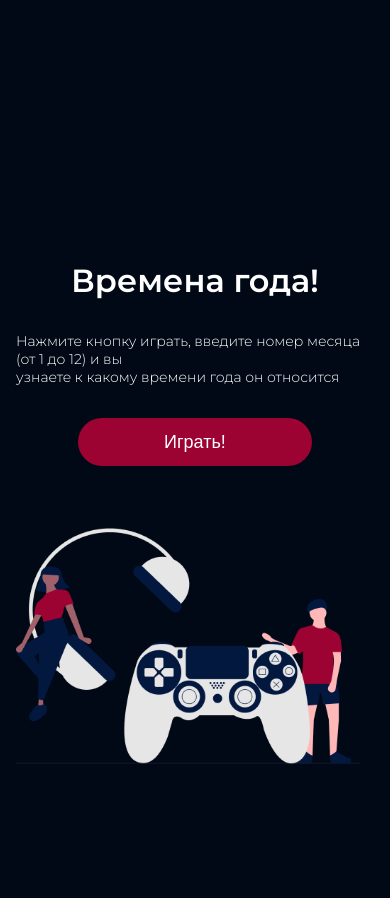
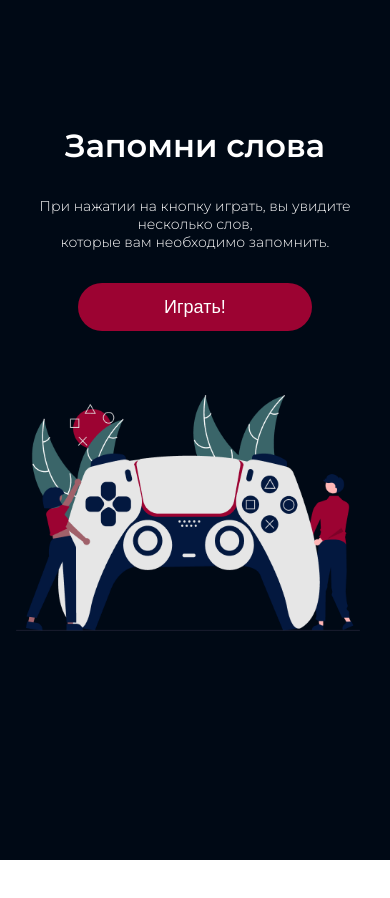
Before and after one commit to Skingabon/2-nd-course-hw, a plain HTML site: page 2-nd-course-hw/Block_2_JS_HW_7/index.html in a window 390 px wide. Shown: the part 2540-3438 px from the top of the page. After the commit the page ends 3400 px from the top, so only its background shows below. Drawn offline with Linux system fonts and the light colour scheme.

Commit message:
Закончил с версткой ДЗ_7

```diff
--- a/2-nd-course-hw/Block_2_JS_HW_7/_main.scss
+++ b/2-nd-course-hw/Block_2_JS_HW_7/_main.scss
@@ -236,5 +236,52 @@ body {
 width: 485px;
 height: 333px;
 margin-top: 233px;
+  }
+
+  .footer-content2 {
+    height: 800px;
+    background-image: url(img/main/Footer.png);
+    background-repeat: no-repeat;
+    background-position: center;
+    background-size: cover;
+    margin-top: -2px;
+    display: flex;
+    flex-wrap: wrap;
+    flex-direction: column;
+    gap: 135px;
+    }
+  .footer-content2__play {
+    display: inline-flex;
+    flex-direction: column;
+    align-items: flex-start;
+    gap: 32px;
+    margin-top: 282px;
 
   }
+  .footer-content2__play-title {
+    color: #FFF;
+    font-size: 48px;
+    font-weight: 700;
+  }
+  .footer-content2__play-info {
+    color: #FFF;
+    font-size: 18px;
+    font-weight: 300;
+  }
+  .footer-content2__play-button {
+    width: 234px;
+    height: 48px;
+    border-radius: 30px;
+    background: #9C0332;
+    /* margin-left: 120px; */
+    border-color: transparent;
+    color: #FFF;
+    font-size: 18px;
+    font-weight: 400;
+    animation: wobble-hor-top 0.8s steps(2, end) 2s 3 both;
+  }
+  .footer-game2 {
+    width: 485px;
+    height: 333px;
+    margin-top: 239px;
+      }
--- a/2-nd-course-hw/Block_2_JS_HW_7/_mobile.scss
+++ b/2-nd-course-hw/Block_2_JS_HW_7/_mobile.scss
@@ -93,6 +93,7 @@
         color: #fff;
         font-size: 14px;
         font-weight: 300;
+        text-align: center;
     }
 
     .footer-game {
@@ -105,4 +106,41 @@
             height: 236px
         }
     }
+
+    .footer-content2 {
+        height: 650px;
+        display: flex;
+        flex-direction: row;
+        gap: 0px;
+    }
+    .footer-content2__play {
+        display: inline-flex;
+        flex-direction: column;
+        align-items: center;
+        gap: 32px;
+        margin-top: -620px;
+    }
+    .footer-content2__play-title {
+        color: #fff;
+        font-size: 32px;
+        font-weight: 700;
+    }
+    .footer-content2__play-info {
+        color: #fff;
+        font-size: 14px;
+        font-weight: 300;
+        text-align: center;
+    }
+
+
+    .footer-game2 {
+        width: 344px;
+        height: 236px;
+        flex-shrink: 0;
+        margin-top: 185px;
+        &__img {
+            width: 344px;
+            height: 236px
+        }
+    }
 }
--- a/2-nd-course-hw/Block_2_JS_HW_7/index.html
+++ b/2-nd-course-hw/Block_2_JS_HW_7/index.html
@@ -58,17 +58,16 @@
 
     </section>
 
-    <section class="footer-content center">
+    <section class="footer-content2 center">
 
-        <div class="footer-content__play">
-            <h2 class="footer-content__play-title">Времена года!</h2>
-            <h3 class="footer-content__play-info">Нажмите кнопку играть, введите номер месяца (от 1 до 12) и вы<br> узнаете к какому времени года он относится</h3>
+        <div class="footer-game2">
+            <img src="img/main/undraw_2.png" alt="Igra" class="footer-game2__img">
+        </div>
+        <div class="footer-content2__play">
+            <h2 class="footer-content2__play-title">Запомни слова </h2>
+            <h3 class="footer-content2__play-info">При нажатии на кнопку играть, вы увидите несколько слов,<br> которые вам необходимо запомнить.</h3>
 
-            <button onclick="FunctionGame2()" class="footer-content__play-button" href="#">Играть!</button>
-        </div>
-
-        <div class="footer-game">
-            <img src="img/main/undraw_1.png" alt="Igra" class="footer-game__img">
+            <button onclick="FunctionGame2()" class="footer-content2__play-button" href="#">Играть!</button>
         </div>
 
     </section>
```
Also changed, not shown: 2-nd-course-hw/Block_2_JS_HW_7/img/main/undraw_2.png (added), 2-nd-course-hw/Block_2_JS_HW_7/style.css, 1 other file.
